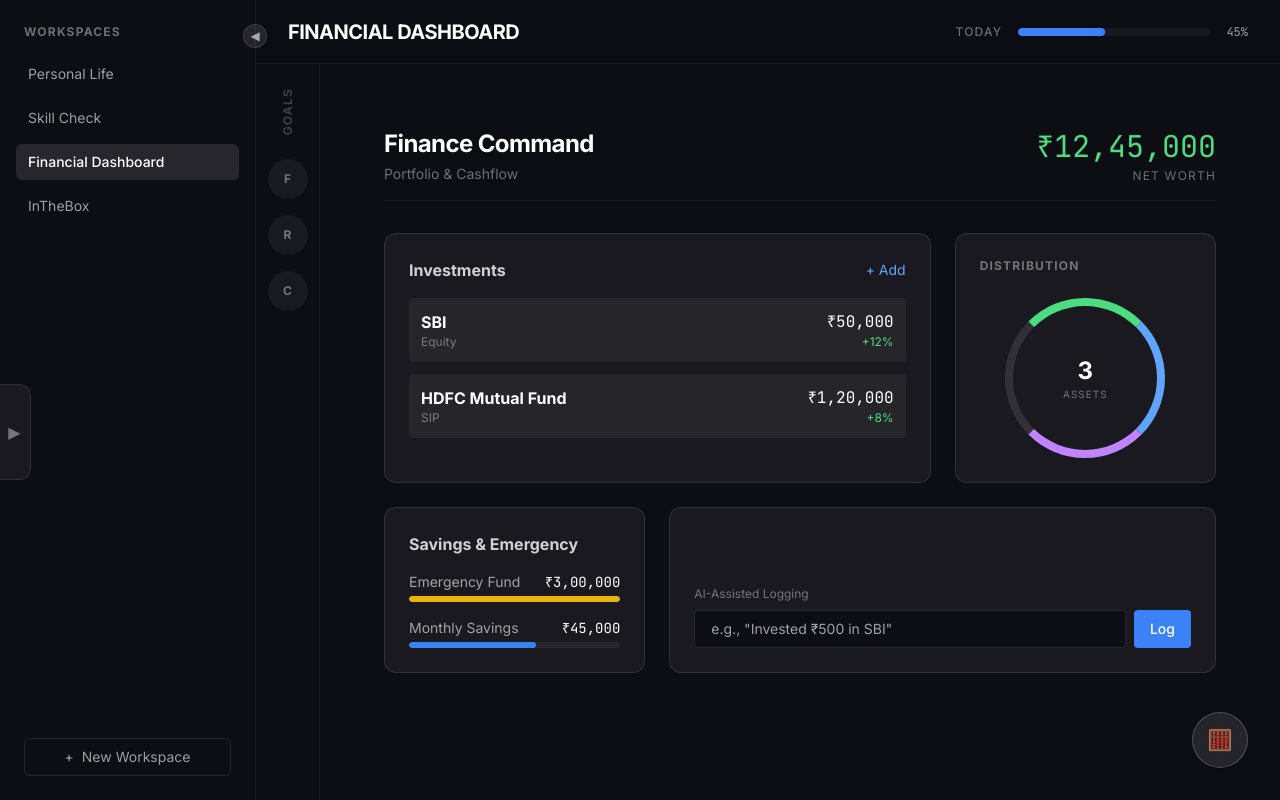
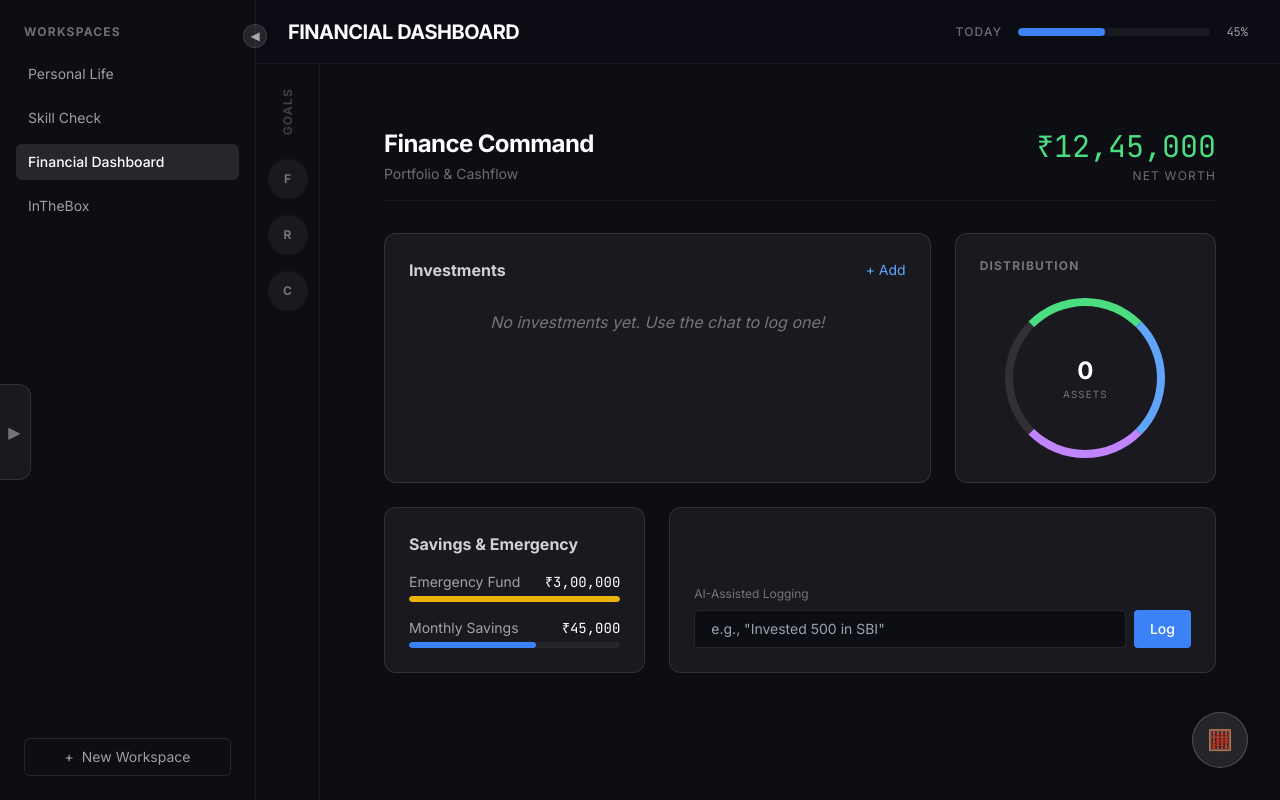
Before and after one commit to ishankumax/ProdOS, a Next.js app: page / in a window 1280 px wide. Both pictures are taken after a click on the button "Financial Dashboard". Built offline with nearby package versions, Linux system fonts and the light colour scheme.

Commit message:
feat: implement AI parsing and safe calculations for FinanceDashboard

```diff
--- a/components/workspaces/FinanceDashboard.tsx
+++ b/components/workspaces/FinanceDashboard.tsx
@@ -1,6 +1,33 @@
 "use client";
 
+import { useState } from "react";
+import { useData } from "@/components/providers/DataProvider";
+
 export default function FinanceDashboard() {
+  const { investments, addInvestment } = useData();
+  const [logText, setLogText] = useState("");
+
+  const totalNetWorth = 1245000 + investments.reduce((acc, inv) => acc + (inv.amount || 0), 0);
+
+  const handleLog = (e?: React.FormEvent) => {
+    e?.preventDefault();
+    if (!logText.trim()) return;
+
+    // Simple AI parsing mock: "Invested ₹500 in SBI" -> { amount: 500, company: "SBI" }
+    const match = logText.match(/invested[^\d]*(\d+)[^a-z]*in\s+([a-z\s]+)/i);
+
+    if (match) {
+      addInvestment({
+        amount: parseInt(match[1]),
+        company: match[2].trim(),
+        type: "Equity"
+      });
+      setLogText("");
+    } else {
+      alert("Could not parse command. Try: 'Invested 500 in SBI'");
+    }
+  };
+
   return (
     <div className="h-full w-full p-8 overflow-auto">
       <div className="flex justify-between items-end mb-8 border-b border-white/5 pb-4">
@@ -9,7 +36,7 @@ export default function FinanceDashboard() {
           <p className="text-white/40 text-sm mt-1">Portfolio & Cashflow</p>
         </div>
         <div className="text-right">
-          <div className="text-3xl font-mono text-green-400">₹12,45,000</div>
+          <div className="text-3xl font-mono text-green-400">₹{totalNetWorth.toLocaleString('en-IN')}</div>
           <div className="text-xs uppercase tracking-widest text-white/40 mt-1">Net Worth</div>
         </div>
       </div>
@@ -22,26 +49,25 @@ export default function FinanceDashboard() {
             <button className="text-blue-400 text-sm hover:text-blue-300">+ Add</button>
           </div>
           <div className="space-y-3">
-            <div className="flex justify-between items-center p-3 bg-white/5 rounded">
-              <div>
-                <div className="font-bold">SBI</div>
-                <div className="text-xs text-white/40">Equity</div>
-              </div>
-              <div className="text-right">
-                <div className="font-mono">₹50,000</div>
-                <div className="text-xs text-green-400">+12%</div>
-              </div>
-            </div>
-            <div className="flex justify-between items-center p-3 bg-white/5 rounded">
-              <div>
-                <div className="font-bold">HDFC Mutual Fund</div>
-                <div className="text-xs text-white/40">SIP</div>
-              </div>
-              <div className="text-right">
-                <div className="font-mono">₹1,20,000</div>
-                <div className="text-xs text-green-400">+8%</div>
-              </div>
-            </div>
+            {investments.length === 0 ? (
+              <div className="text-white/40 italic p-3 text-center">No investments yet. Use the chat to log one!</div>
+            ) : (
+              investments.map(inv => {
+                const safeAmount = inv.amount || 0;
+                return (
+                  <div key={inv.id} className="flex justify-between items-center p-3 bg-white/5 rounded">
+                    <div>
+                      <div className="font-bold">{inv.company}</div>
+                      <div className="text-xs text-white/40">{inv.type}</div>
+                    </div>
+                    <div className="text-right">
+                      <div className="font-mono">₹{safeAmount.toLocaleString('en-IN')}</div>
+                      <div className="text-xs text-green-400">+0%</div>
+                    </div>
+                  </div>
+                );
+              })
+            )}
           </div>
         </div>
 
@@ -50,7 +76,7 @@ export default function FinanceDashboard() {
           <h3 className="text-xs font-bold uppercase tracking-widest text-white/40 w-full text-left mb-6">Distribution</h3>
           <div className="w-40 h-40 rounded-full border-8 border-white/10 border-t-green-400 border-r-blue-400 border-b-purple-400 relative flex items-center justify-center">
             <div className="text-center">
-              <div className="text-2xl font-bold">3</div>
+              <div className="text-2xl font-bold">{investments.length}</div>
               <div className="text-[10px] uppercase tracking-widest text-white/40">Assets</div>
             </div>
           </div>
@@ -82,19 +108,21 @@ export default function FinanceDashboard() {
         </div>
 
         {/* Chat / AI Logging */}
-        <div className="col-span-1 lg:col-span-2 bg-white/5 border border-white/10 rounded-xl p-6 flex flex-col justify-end">
+        <form onSubmit={handleLog} className="col-span-1 lg:col-span-2 bg-white/5 border border-white/10 rounded-xl p-6 flex flex-col justify-end">
           <div className="text-xs text-white/40 mb-2">AI-Assisted Logging</div>
           <div className="flex gap-2">
             <input
               type="text"
-              placeholder='e.g., "Invested ₹500 in SBI"'
+              value={logText}
+              onChange={(e) => setLogText(e.target.value)}
+              placeholder='e.g., "Invested 500 in SBI"'
               className="flex-1 bg-[#0d0d14] border border-white/10 rounded px-4 py-2 text-sm focus:outline-none focus:border-blue-500"
             />
-            <button className="bg-blue-500 hover:bg-blue-400 text-white px-4 py-2 rounded text-sm font-medium transition-colors">
+            <button type="submit" className="bg-blue-500 hover:bg-blue-400 text-white px-4 py-2 rounded text-sm font-medium transition-colors">
               Log
             </button>
           </div>
-        </div>
+        </form>
       </div>
     </div>
   );
```
